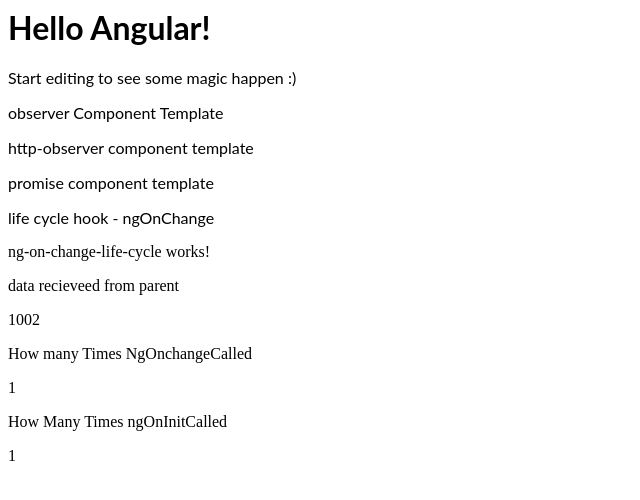
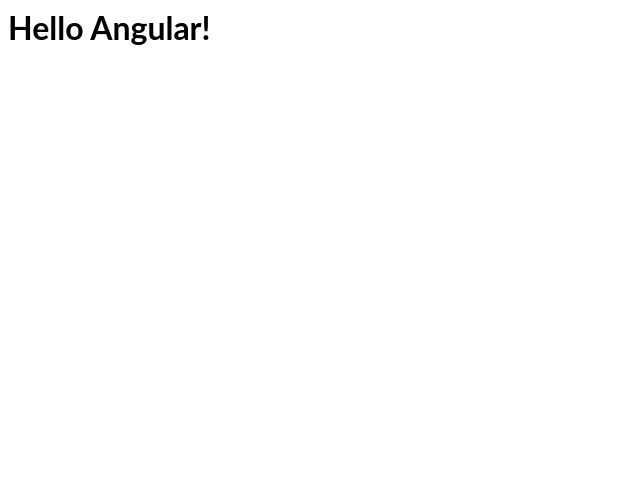
Before and after one commit to KetanGaikwad1511/angular-ketan, an Angular app: page / in a window 1280 px wide. Shown: the top 500 px of the page, without its empty margins (0-640 px from the left). Built offline with nearby package versions, Linux system fonts and the light colour scheme.

Commit message:
1 file modified, 2 added

```diff
--- a/src/app/app.component.html
+++ b/src/app/app.component.html
@@ -1,5 +1,5 @@
 <hello name="{{ name }}"></hello>
-<p>Start editing to see some magic happen :)</p>
+<!-- <p>Start editing to see some magic happen :)</p>
 <p>observer Component Template</p>
 <app-observer></app-observer>
 <p>http-observer component template</p>
@@ -7,4 +7,4 @@
 <p>promise component template</p>
 <app-promise></app-promise>
 <p>life cycle hook - ngOnChange </p>
-<app-ng-on-change-life-cycle  [data]="dataForChild"></app-ng-on-change-life-cycle>
+<app-ng-on-change-life-cycle  [data]="dataForChild"></app-ng-on-change-life-cycle> -->
```
Also changed, not shown: src/app/ng-do-check-life-cycle/ng-do-check-life-cycle.component.ts (added, +15 -0 lines), src/app/ng-do-check-life-cycle/ng-do-check-life-cycle.component.css (added).
